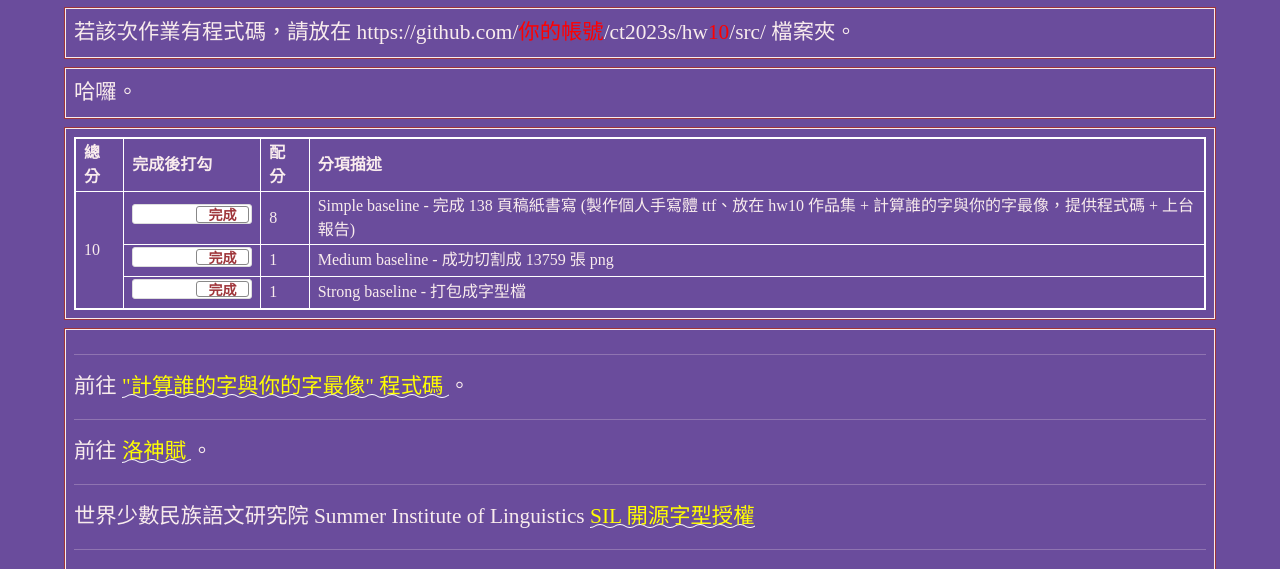
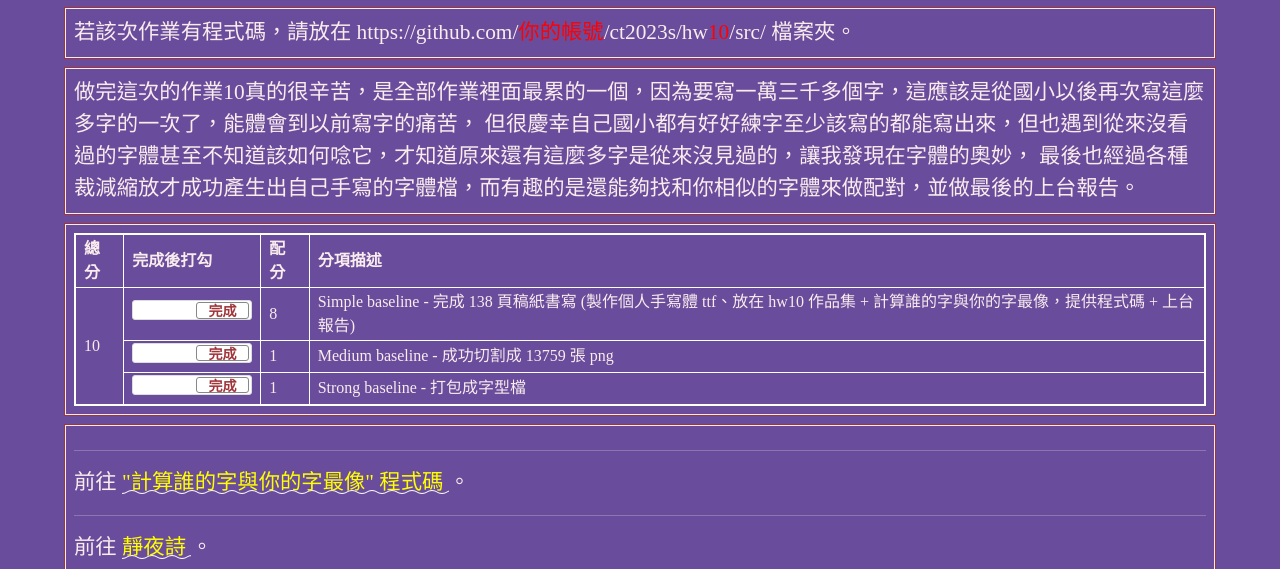
Before and after one commit to doom0831/ct2023s, a plain HTML site: page hw10/index.html in a window 1280 px wide. Shown: the part 85-654 px from the top of the page. Drawn offline with nearby package versions, Linux system fonts and the light colour scheme.

Commit message:
Update index.html

```diff
--- a/hw10/index.html
+++ b/hw10/index.html
@@ -185,7 +185,9 @@
   <!-- ------------------------------------------------>
   <div class="row hw12">
     <div class="col-md-12 twenty">
-      哈囉。
+      做完這次的作業10真的很辛苦，是全部作業裡面最累的一個，因為要寫一萬三千多個字，這應該是從國小以後再次寫這麼多字的一次了，能體會到以前寫字的痛苦，
+      但很慶幸自己國小都有好好練字至少該寫的都能寫出來，但也遇到從來沒看過的字體甚至不知道該如何唸它，才知道原來還有這麼多字是從來沒見過的，讓我發現在字體的奧妙，
+      最後也經過各種裁減縮放才成功產生出自己手寫的字體檔，而有趣的是還能夠找和你相似的字體來做配對，並做最後的上台報告。
     </div>
   </div>
 
@@ -226,7 +228,7 @@
       前往 <a href="https://github.com/doom0831/ct2023s/tree/main/hw10/src/" target="_blank"> "計算誰的字與你的字最像" 程式碼 </a>。
 
       <hr>
-      前往 <a href="final.html"> 洛神賦 </a>。
+      前往 <a href="final.html"> 靜夜詩 </a>。
 
       <hr>
 
```
